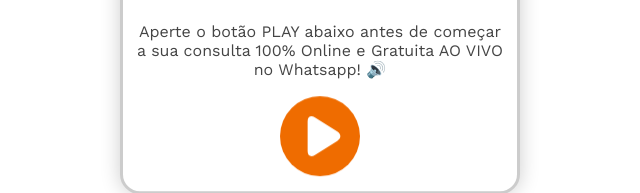
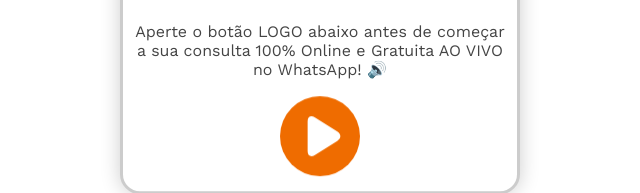
Before and after one commit to visoesmisticas/tarot, a plain HTML site: page index.html in a window 1280 px wide. Shown: the part 406-599 px from the top of the page, 320-960 px from the left. Drawn offline with nearby package versions, Linux system fonts and the light colour scheme.

Commit message:
Update index.html

```diff
--- a/index.html
+++ b/index.html
@@ -22,7 +22,7 @@
             <h1>Você recebeu um novo áudio! 🔊</h1>
         </div>
         <img src="omgzap2.png" alt="" class="box-img">
-        <p>Aperte o botão PLAY abaixo antes de começar a sua consulta 100% Online e Gratuita AO VIVO no Whatsapp! 🔊</p>
+        <p>Aperte o botão LOGO abaixo antes de começar a sua consulta 100% Online e Gratuita AO VIVO no WhatsApp! 🔊</p>
 
 
 
```
